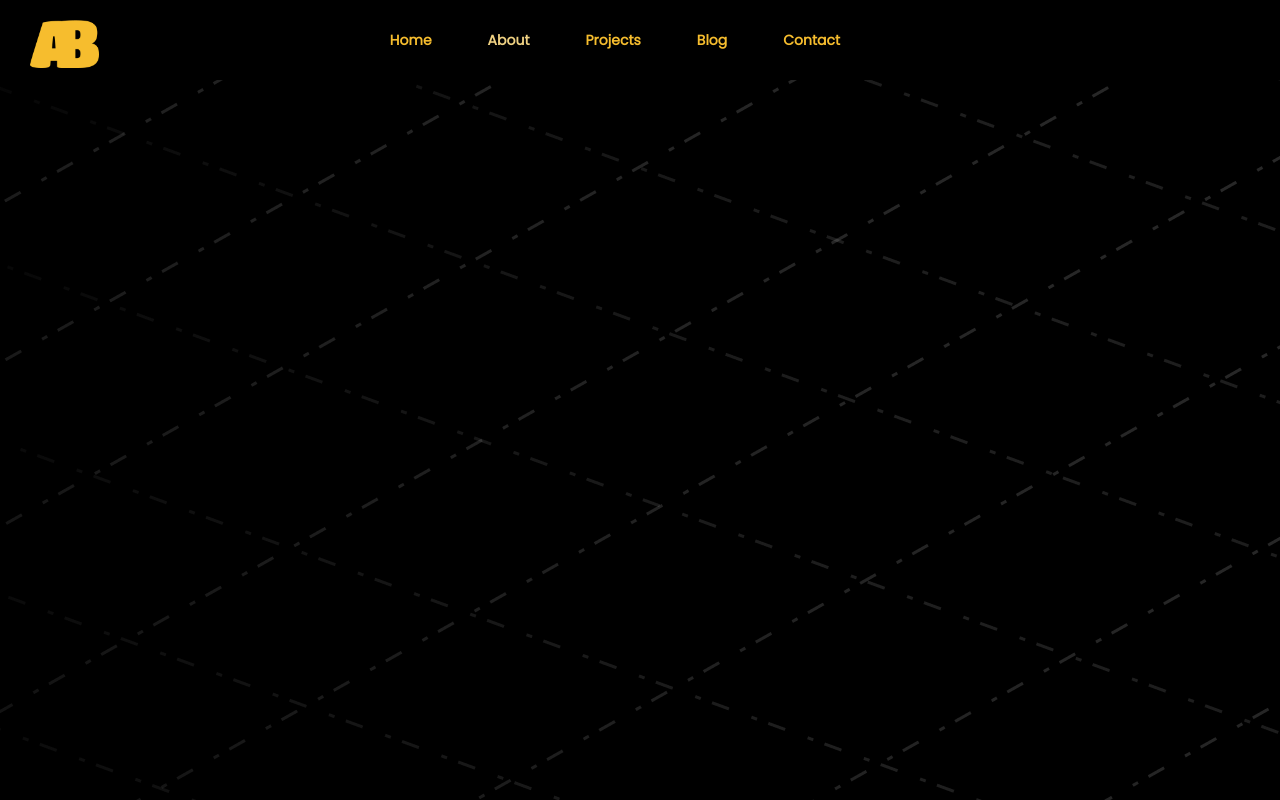
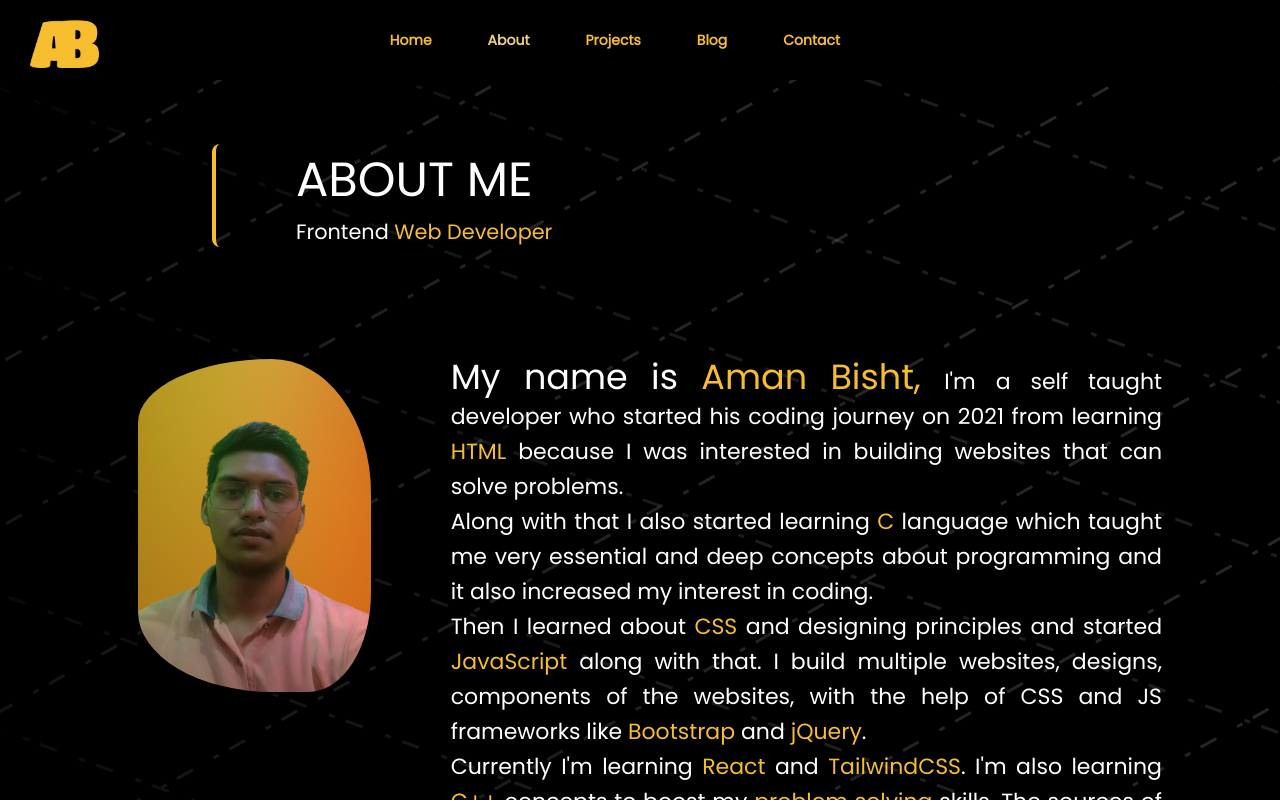
Before and after one commit to BishtAman/Portfolio-website, a React (Create React App) app: page / in a window 1280 px wide. Both pictures are taken after a click on the link "About". Shown: the top 800 px of the page. Built offline with nearby package versions, Linux system fonts and the light colour scheme.

Commit message:
about page completed

```diff
--- a/public/style.css
+++ b/public/style.css
@@ -189,3 +189,48 @@
 		transform: translateX(0);
 	}
 }
+
+
+@keyframes border-radius-animation {
+	0% {
+		border-radius: 30px;
+	}
+
+	10% {
+		border-radius: 25% 10%;
+	}
+	30% {
+		border-radius: 10% 30% 50% 70%;
+	}
+	50% {
+		border-radius: 10% / 50%;
+	}
+	70% {
+		border-radius: 10px 100px / 120px;
+	}
+
+	100% {
+		border-radius: 30px;
+	}
+  }
+
+  .animateBorder {
+	border-radius: 0;
+	animation: border-radius-animation 15s 200ms ease-in-out infinite;
+  }
+
+  .avatar-wobble {
+	border-radius: 272px 776px 286px 787px / 792px 292px 775px 297px;
+    animation: wobble 6s ease-in-out alternate infinite;
+  }
+
+  @keyframes wobble {
+	50% {
+	  border-radius: 750px 550px 350px 750px /
+					 350px 750px 550px 450px;
+	}
+	100% {
+	  border-radius: 750px 250px 750px 250px /
+					 250px 750px 250px 750px;
+	}
+  }
--- a/src/sections/About.jsx
+++ b/src/sections/About.jsx
@@ -1,7 +1,46 @@
+ import profile from '../components/assets/profile.png'
+ import cv from '../components/assets/CV.pdf'
  const About = (props) => {
   return (
-    <section className={` relative  visible text-white poppins h-[88vh] flex flex-col justify-center pl-[20px] ${props.change==1?'visible fadein-transition':'fadeout-transition hidden'}`}>
-
+    <section className={` relative  visible text-white poppins flex flex-col justify-center pl-[20px] ${props.change==1?'visible fadein-transition':'fadeout-transition hidden'}
+    w-[90%] mx-auto flex
+    `}>
+    {/* f6bd2e */}
+        <section className="border-l-4 rounded-lg ml-32 max-sm:ml-6 border-[#f6bd2e] pl-[5rem] mt-[4rem] max-sm:pl-[1.8rem]">
+          <p className="text-[3rem] max-sm:text-[2rem]">ABOUT ME</p>
+          <p className="text-[1.3rem] max-sm:text-[1rem]">
+            Frontend
+            <span className="text-[#f6bd2e]"> Web Developer</span>
+          </p>
+        </section>
+        <section className="flex space-x-20 max-lg:space-x-0 max-lg:space-y-20 w-[80vw] mx-auto mt-[7rem] mb-[3rem] max-lg:flex-col max-lg:mx-auto ">
+          <section className=' h-[150%] max-lg:m-auto'>
+            <img
+              className="avatar-wobble "
+              src={profile}
+              alt="profile"
+            />
+          </section>
+          <section className='w-[100%] '>
+            <p className="text-justify text-[22px] leading-[35px] max-lg:leading-[33px] max-lg:text-[18px] max-[400px]:text-[15px] mb-10">
+              <span className='text-[35px] max-lg:text-[28px] max-[400px]:text-[20px]'>My name is <span className="text-[#f6bd2e]">Aman Bisht,  </span></span> I'm a self taught developer who started his coding journey on 2021 from learning <span className="text-[#f6bd2e]">HTML</span> because I was interested in building websites that can solve problems.
+              <br/> Along with that I also started learning <span className="text-[#f6bd2e]">C</span> language which taught me very essential and deep concepts about programming and it also increased my interest in coding.
+              <br/>Then I learned about <span className="text-[#f6bd2e]">CSS</span> and designing principles and started <span className="text-[#f6bd2e]">JavaScript</span> along with that. I build multiple websites, designs, components of the websites, with the help of CSS and JS frameworks like <span className="text-[#f6bd2e]">Bootstrap</span> and <span className="text-[#f6bd2e]">jQuery</span>.
+              <br/> Currently I'm learning <span className="text-[#f6bd2e]">React</span> and <span className="text-[#f6bd2e]">TailwindCSS</span>. I'm also learning <span className="text-[#f6bd2e]">C++</span> concepts to boost my <span className="text-[#f6bd2e]">problem solving</span> skills.
+              The sources of my learnings are mostly official <span className="text-[#f6bd2e]">documentation and YouTube</span>.
+              In free time I post my learning on <a href=' ' className="text-[#f6bd2e] hover:text-[#d09500] text-[25px] max-lg:text-[21px] max-[400px]:text-[17px]">Twitter</a> and also write some blogs on Web Development and core programming concepts on <a href=' ' className="text-[#f6bd2e] hover:text-[#d09500] text-[25px] max-lg:text-[21px] max-[400px]:text-[17px]">Hashnode</a> and <a href=' ' className="text-[#f6bd2e]  hover:text-[#d09500] text-[25px] max-lg:text-[21px] max-[400px]:text-[17px]">Medium</a>.
+            </p>
+            <a
+              href={cv}
+              download
+              className='border border-[#f6bd2e] p-3 hover:bg-[#f6bd2e] hover:text-black'
+            >
+              <button>
+                Download Resume
+              </button>
+            </a>
+          </section>
+        </section>
     </section>
   )
 }
```
Also changed, not shown: src/components/assets/profile.png (added), 1 other file (tests, documents, lock files or other folders).
